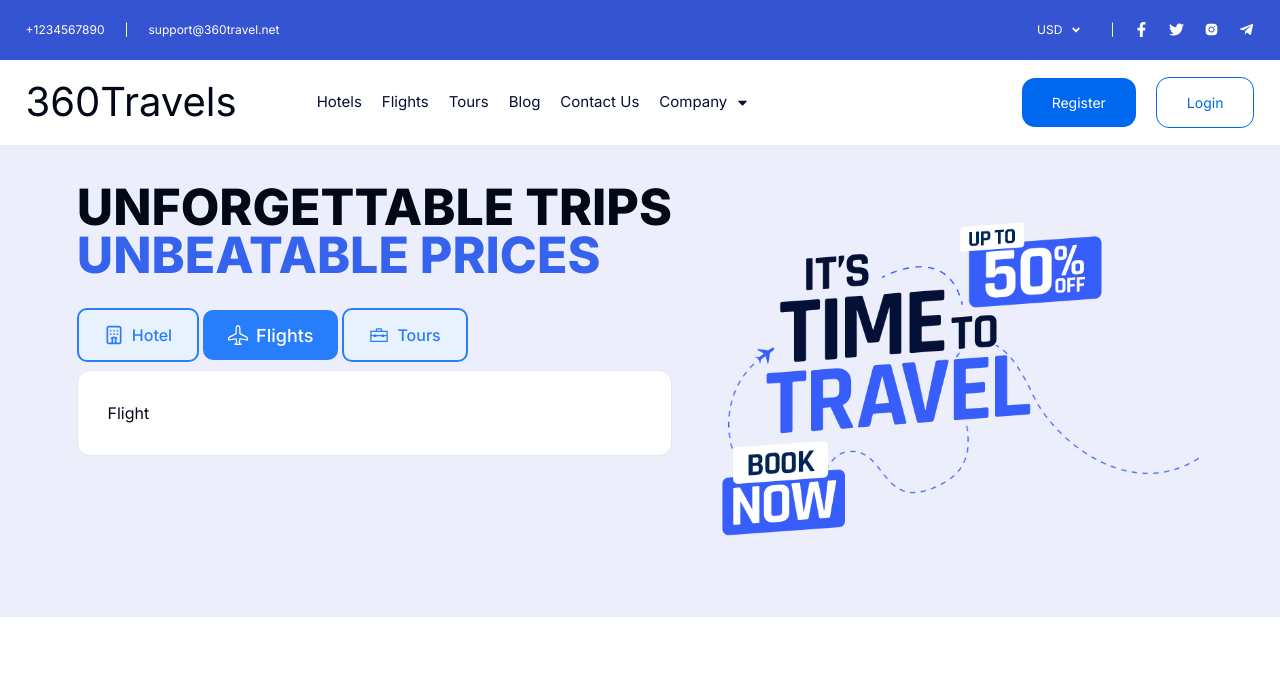
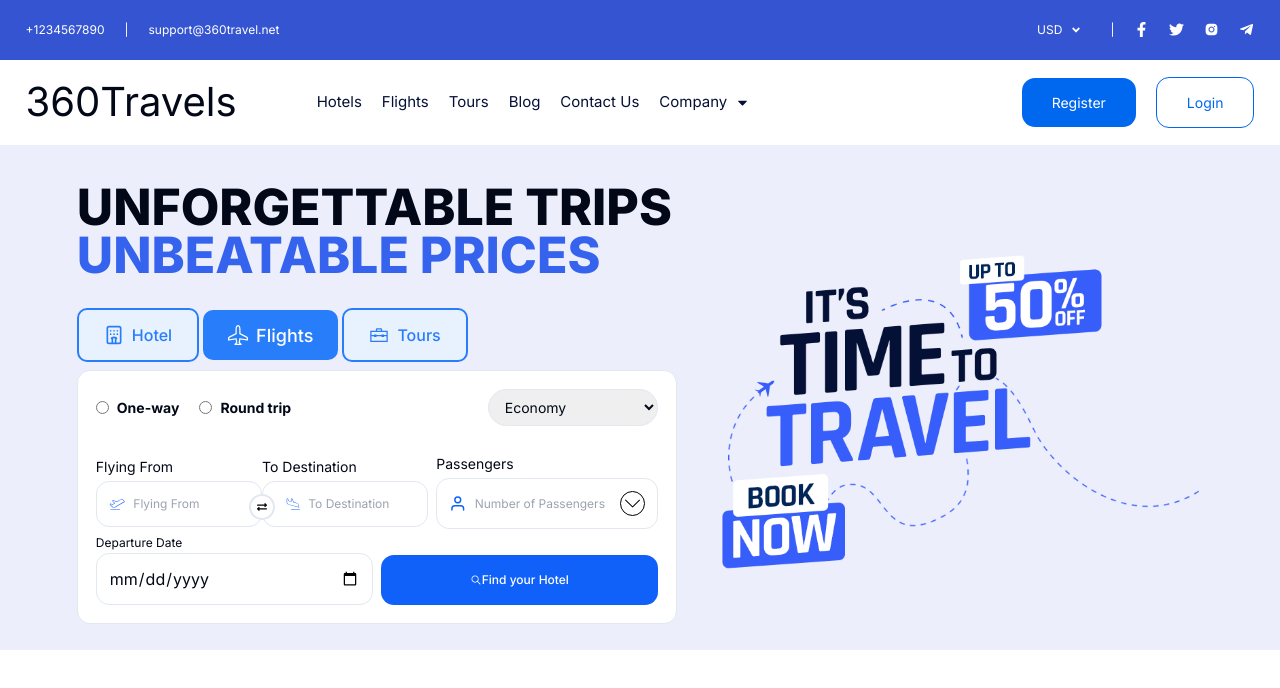
Before and after one commit to astroboy20/360travel, a Next.js app: page / in a window 1280 px wide. Both pictures are taken after a click on the button "Flights". Shown: the top 688 px of the page. Built offline with nearby package versions, Linux system fonts and the light colour scheme.

Commit message:
feat: worked on the hero section

```diff
--- a/src/container/home/hero/flight.jsx
+++ b/src/container/home/hero/flight.jsx
@@ -1,9 +1,106 @@
-import React from 'react'
+import React from "react";
+import { PiAirplaneTakeoffThin, PiAirplaneLandingThin } from "react-icons/pi";
+import { FaExchangeAlt } from "react-icons/fa";
+import { FiUser } from "react-icons/fi";
+import { SlArrowDown } from "react-icons/sl";
+import { Button } from "@/components/ui/button";
+import { IoIosSearch } from "react-icons/io";
 
 const Flight = () => {
   return (
-    <div>Flight</div>
-  )
-}
+    <main className="flex flex-col gap-3">
+      <div className="flex justify-between items-center mb-4">
+        <div className="flex gap-5">
+          <div className="flex gap-2 items-center">
+            <input type="radio" />
+            <label className="text-[14px] font-bold">One-way</label>
+          </div>
+          <div className="flex gap-2 items-center">
+            <input type="radio" />
+            <label className="text-[14px] font-bold">Round trip</label>
+          </div>
+        </div>
+        <select className="border text-[14px] px-3 py-2 rounded-full">
+          <option disabled hidden value="">
+            Select flight type
+          </option>
+          <option>Economy</option>
+          <option>Economy Premium</option>
+          <option>Business</option>
+          <option>First</option>
+        </select>
+      </div>
 
-export  {Flight}
+      <div>
+        <div className="flex gap-2 w-full">
+          <div className="relative flex items-center w-3/5">
+            <div className="flex-1">
+              <label className="block text-sm mb-1 text-[12px]">
+                Flying From
+              </label>
+              <div className="border p-3 flex gap-2 items-center rounded-[13px] w-full">
+                <PiAirplaneTakeoffThin size={"20px"} color="#0f61f9"/>
+                <input
+                  className="outline-none w-full text-[12px]"
+                  placeholder="Flying From"
+                />
+              </div>
+            </div>
+
+            {/* Overlapping span */}
+            <span className="absolute z-10 border-2 bg-white text-black rounded-full flex items-center justify-center p-1.5 left-1/2 top-[70%] transform -translate-x-1/2 -translate-y-1/2">
+              <FaExchangeAlt size={"10px"} />
+            </span>
+
+            <div className="flex-1">
+              <label className="block text-sm mb-1 text-[12px]">
+                To Destination
+              </label>
+              <div className="border p-3 flex gap-2 items-center rounded-[13px] w-full">
+                <PiAirplaneLandingThin
+                  size={"20px"}
+                  style={{ marginLeft: "10px" }}
+                  color="#0f61f9"
+                />
+                <input
+                  className="outline-none w-full text-[12px]"
+                  placeholder="To Destination"
+                />
+              </div>
+            </div>
+          </div>
+          <div className="w-2/5">
+            <label className="block text-sm mb-1 text-[12px]">Passengers</label>
+            <div className="border p-3 flex gap-2 items-center rounded-[13px] w-full ">
+              <FiUser size={"25px"} color="#0f61f9" />
+              <input
+                className="outline-none w-full text-[12px]"
+                placeholder="Number of Passengers"
+              />
+              <span className="flex items-center justify-center rounded-full border border-black p-1">
+                <SlArrowDown size={"15px"} color="#000" />
+              </span>
+            </div>
+          </div>
+        </div>
+
+        <div className="flex gap-2">
+          <span className="w-1/2">
+            <label className="text-[12px]">Departure Date</label>
+            <input type="date" className="w-full border rounded-[13px] p-3" />
+          </span>
+
+          <div className="mt-auto w-1/2">
+          <Button className="w-full bg-[#0f61f9] text-white h-[50px] font-600 rounded-[13px] text-[12px] flex items-center justify-center">
+            <IoIosSearch />
+            Find your Hotel
+          </Button>
+          </div>
+
+        </div>
+      </div>
+    </main>
+  );
+};
+
+export { Flight };
--- a/src/container/home/hero/hero.jsx
+++ b/src/container/home/hero/hero.jsx
@@ -60,7 +60,7 @@ const Hero = () => {
             </Button>
           </div>
           <div>
-            <Card className="shadow-[0_0_40px_0,rgba(82,85,90,0.1)] rounded-[13px] p-[5%]">
+            <Card className="shadow-[0_0_40px_0,rgba(82,85,90,0.1)] rounded-[13px] p-[3%] w-[600px]">
               {selected === "hotel" && <Hotels />}
               {selected === "flight" && <Flight />}
               {selected === "tour" && <Tour />}
--- a/src/container/home/hero/hotels.jsx
+++ b/src/container/home/hero/hotels.jsx
@@ -8,9 +8,9 @@ import { Button } from "@/components/ui/button";
 const Hotels = () => {
   return (
     <div>
-      <div className="flex flex-col gap-4 w-fit">
+      <div className="flex flex-col gap-4">
         {/* Left Side */}
-        <div className="flex  gap-4 ">
+        <div className="flex gap-2 ">
           <div>
             <p className="text-[12px]">City Name</p>
             <div className="flex gap-2 border w-full items-center p-3 rounded-[13px]">
@@ -36,7 +36,7 @@ const Hotels = () => {
         </div>
 
         {/* Right Side */}
-        <div className="flex  gap-4 1/2">
+        <div className="flex gap-2 1/2">
         <div className="flex gap-2">
             <div className="w-1/2">
               <p className="text-[12px]">Checkin</p>
--- a/src/container/home/hero/tour.jsx
+++ b/src/container/home/hero/tour.jsx
@@ -1,9 +1,31 @@
-import React from 'react'
+import { Button } from "@/components/ui/button";
+import React from "react";
+import { FaTelegramPlane } from "react-icons/fa";
+import { IoIosSearch } from "react-icons/io";
 
 const Tour = () => {
   return (
-    <div>Tour</div>
-  )
-}
+    <div className="flex flex-col gap-7">
+      <div className="flex flex-col gap-3">
+        <h1 className="text-[20px] font-bold">
+          Excursions Page Under Development
+        </h1>
+        <p className="text-[#051036]">
+          In the meantime, you can choose any excursion on Viator and send us
+          the link via our Telegram channel for booking. We will process your
+          request promptly and confirm your booking.
+        </p>
+      </div>
+      <div className="flex gap-2 w-full">
+        <Button className="w-full bg-[#008768] text-white hover:bg-[#1062fe] rounded-[13px] p-3 h-[50px] flex gap-1 items-center text-[16px] font-bold">
+          <IoIosSearch /> Viator.com
+        </Button>
+        <Button className="w-full bg-[#1062fe] text-white hover:bg-[#1062fe] rounded-[13px] p-3 h-[50px] flex gap-1 items-center text-[16px] font-bold">
+          <FaTelegramPlane /> Telegram
+        </Button>
+      </div>
+    </div>
+  );
+};
 
-export  {Tour}
+export { Tour };
```
